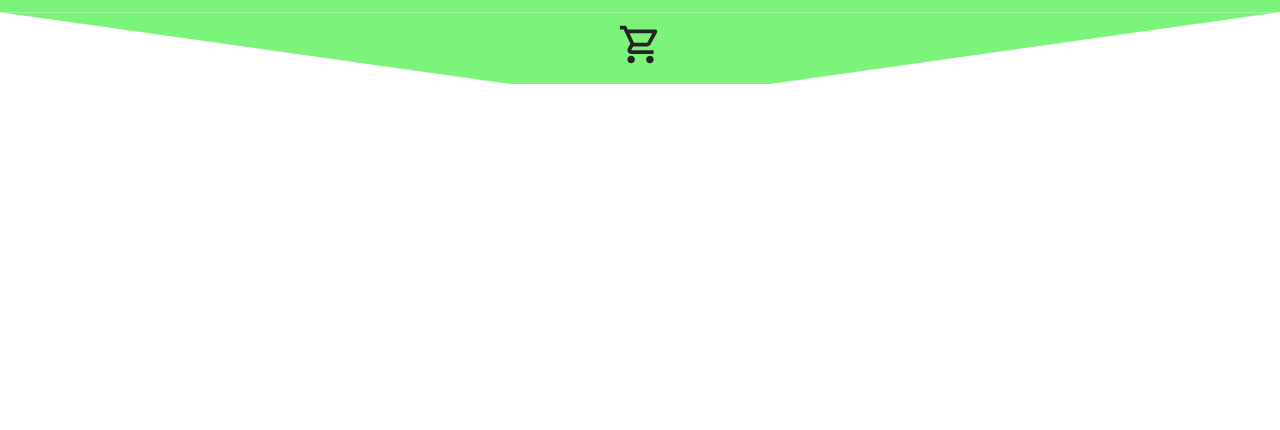
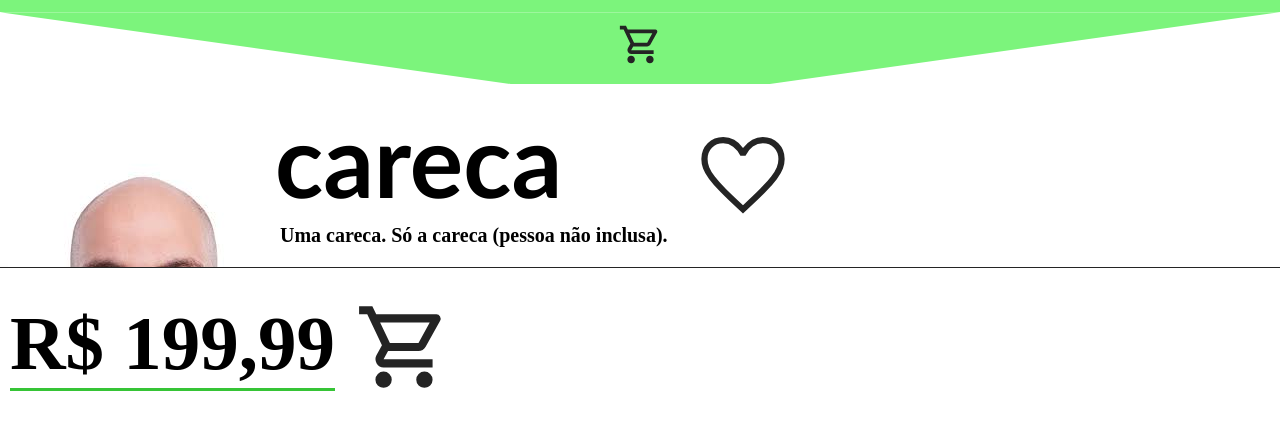
Before and after one commit to bruno08nunes/loja-loja, a plain HTML site: page pages/product.html in a window 1280 px wide. Shown: the part 122-552 px from the top of the page. Drawn offline with Linux system fonts and the light colour scheme; files that its build step writes are made by us from their sources; a web font is replaced by a local one.

Commit message:
Página do produto

```diff
--- a/pages/product.html
+++ b/pages/product.html
@@ -30,5 +30,21 @@
             <img src="assets/icons/cart.svg" alt="Carrinho">
         </button>
     </nav>
+
+    <section class="container-produto">
+        <img class="imagem-produto" src="assets/products/careca.jpeg" alt="">
+        <div>
+            <h1 class="nome-pagina-produto">careca</h1>
+            <h2 class="descricao-pagina-produto">Uma careca. Só a careca (pessoa não inclusa).</h2>
+           <!-- ;colocar avaliação -->
+        </div>
+        <div class="icons-pagina-produto">
+            <img src="assets/icons/favorite.svg" alt="">
+        </div>
+    </section>
+    <section class="container-preco">
+     <h1 class="valor-pagina-produto">R$ 199,99</h1>
+     <img class="carrinho-pagina-produto" src="assets/icons/cart.svg" alt="">
+    </section>
 </body>
 </html>
--- a/style.css
+++ b/style.css
@@ -471,3 +471,61 @@ input {
     font-size: 20px;
     font-family: 'Gill Sans', 'Gill Sans MT', Calibri, 'Trebuchet MS', sans-serif;
 }
+
+.container-produto {
+    display: flex;
+    justify-content: start;
+    align-items: center;
+    border-bottom: 1px solid #242424 ;
+}
+
+.nome-pagina-produto {
+    font-size: 100px;
+    font-family: 'Gill Sans', 'Gill Sans MT', Calibri, 'Trebuchet MS', sans-serif;
+}
+
+.descricao-pagina-produto {
+    font-size: 20px;
+    margin: 5px;
+}
+
+.icons-pagina-produto img {
+    transition: 0.3s;
+    &:hover {
+        scale: 1.2;
+    }
+}
+
+.valor-pagina-produto{
+    font-size: 77px;
+    border-bottom: #36c436 3px solid;
+    margin-bottom: 4px;
+}
+
+.container-preco {
+    display: flex;
+    justify-content: start;
+    align-items: center;
+    margin: 10px;
+}
+
+.icons-pagina-produto {
+    display: flex;
+    margin: 20px;
+    gap: 200px;
+    height: 100px;
+}
+
+.carrinho-pagina-produto {
+    display: flex;
+    margin: 20px;
+    gap: 200px;
+    height: 98px;
+}
+
+.carrinho-pagina-produto:hover {
+    transition: 0.3s;
+    &:hover {
+        scale: 1.2;
+    }
+}
```
